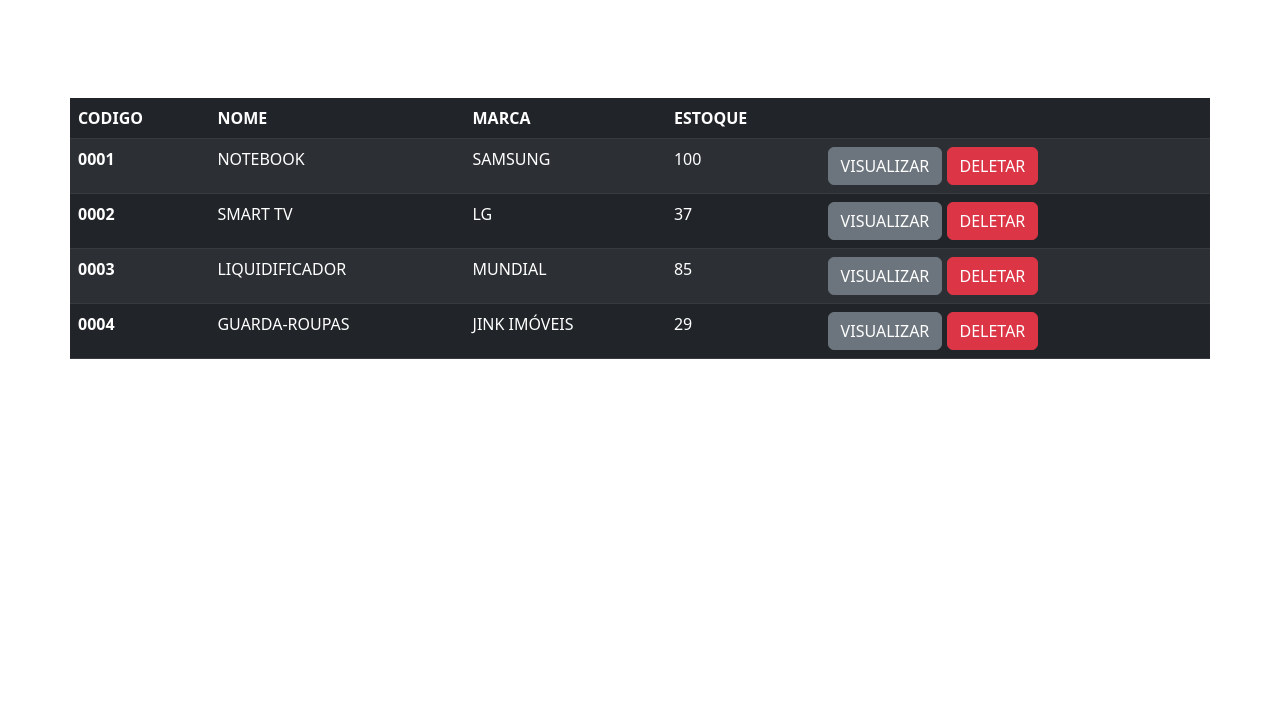
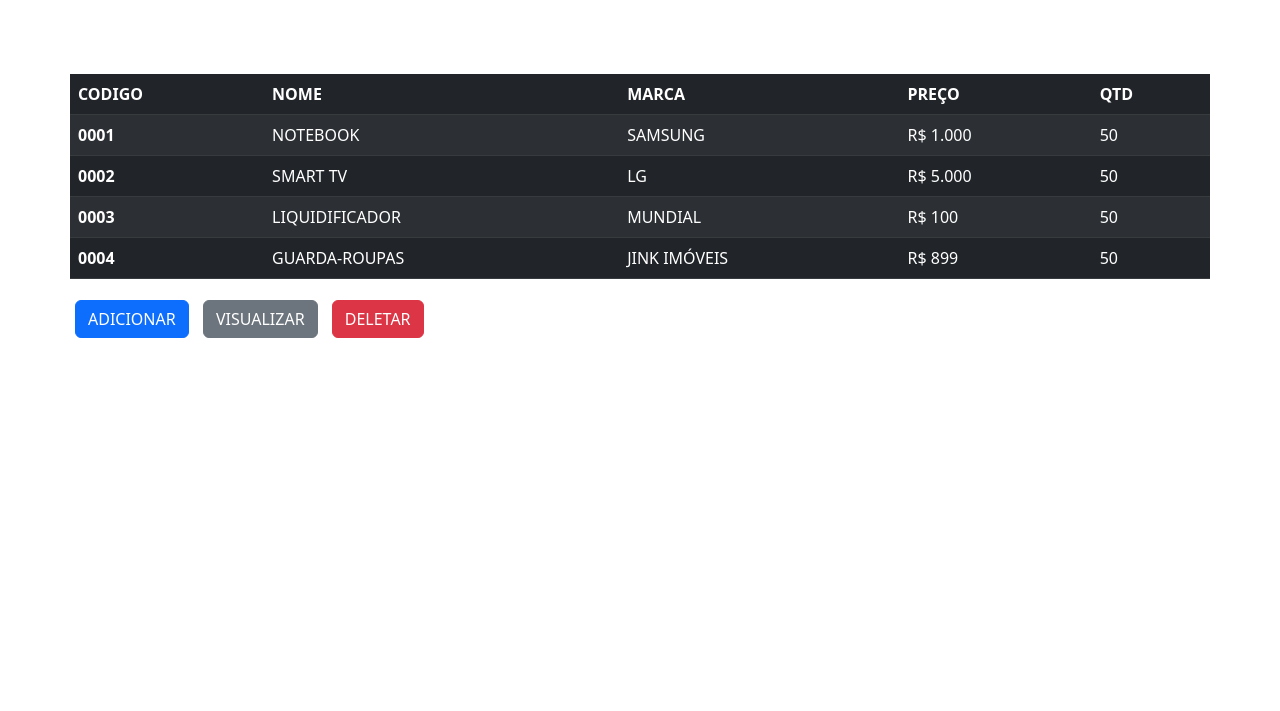
Before and after one commit to JoaoVitorLiberato/ex-bootstrap-xp42, a plain HTML site: page index.html in a window 1280 px wide. Shown: the part 89-800 px from the top of the page. Drawn offline with nearby package versions, Linux system fonts and the light colour scheme.

Commit message:
Exercicio bootstrap. XP-42

```diff
--- a/css/index.css
+++ b/css/index.css
@@ -1,5 +1,18 @@
+
 * {
     box-sizing: border-box;
+}
+
+#titulo {
+    background-color: #1f1f27;
+}
+
+#titulo h1 {
+    text-align: center;
+    color: #fff;
+    font-weight: 400;
+    padding: 10px;
+
 }
 
 .container {
@@ -19,3 +32,9 @@
 .table {
     margin-top: 100px;
 }
+
+
+
+.sticky-bottom .btn {
+    margin: 5px;
+}
--- a/index.html
+++ b/index.html
@@ -18,7 +18,7 @@
     <div class="container">
         <nav class="navbar navbar-expand-lg w-100 bg-gradient">
             <div class="container-fluid">
-                <a class="navbar-brand" href="#"><img src="./img/nova.png" alt="Logo" width="90px" height="60px"></a>
+                <a class="navbar-brand border-end p-2" href="#">PIPOCO DO TROVÃO</a>
                 <button class="navbar-toggler" type="button" data-bs-toggle="collapse"
                     data-bs-target="#navbarSupportedContent" aria-controls="navbarSupportedContent"
                     aria-expanded="false" aria-label="Toggle navigation">
@@ -59,8 +59,8 @@
                     <th scope="col">CODIGO</th>
                     <th scope="col">NOME</th>
                     <th scope="col">MARCA</th>
-                    <th scope="col">ESTOQUE</th>
-                    <th scope="col"></th>
+                    <th scope="col">PREÇO</th>
+                    <th scope="col">QTD</th>
                 </tr>
             </thead>
             <tbody>
@@ -68,44 +68,40 @@
                     <th scope="row">0001</th>
                     <td>NOTEBOOK</td>
                     <td>SAMSUNG</td>
-                    <td>100</td>
-                    <td>
-                        <button class="btn btn-secondary" type="submit">VISUALIZAR</button>
-                        <button class="btn btn-danger" type="submit">DELETAR</button>
-                    </td>
+                    <td>R$ 1.000</td>
+                    <td>50</td>
                 </tr>
                 <tr>
                     <th scope="row">0002</th>
                     <td>SMART TV</td>
                     <td>LG</td>
-                    <td>37</td>
-                    <td>
-                        <button class="btn btn-secondary" type="submit">VISUALIZAR</button>
-                        <button class="btn btn-danger" type="submit">DELETAR</button>
-                    </td>
+                    <td>R$ 5.000</td>
+                    <td>50</td>
                 </tr>
                 <tr>
                     <th scope="row">0003</th>
                     <td>LIQUIDIFICADOR</td>
                     <td>MUNDIAL</td>
-                    <td>85</td>
-                    <td>
-                        <button class="btn btn-secondary" type="submit">VISUALIZAR</button>
-                        <button class="btn btn-danger" type="submit">DELETAR</button>
-                    </td>
+                    <td>R$ 100</td>
+                    <td>50</td>
+
                 </tr>
                 <tr>
                     <th scope="row">0004</th>
                     <td>GUARDA-ROUPAS</td>
                     <td>JINK IMÓVEIS</td>
-                    <td>29</td>
-                    <td>
-                        <button class="btn btn-secondary" type="submit">VISUALIZAR</button>
-                        <button class="btn btn-danger" type="submit">DELETAR</button>
-                    </td>
+                    <td>R$ 899</td>
+                    <td>50</td>
                 </tr>
             </tbody>
         </table>
+
+        <div class="sticky-bottom">
+            <button class="btn btn-primary" type="submit">ADICIONAR</button>
+            <button class="btn btn-secondary" type="submit">VISUALIZAR</button>
+            <button class="btn btn-danger" type="submit">DELETAR</button>
+        </div>
+
     </div>
 
 </body>
```
